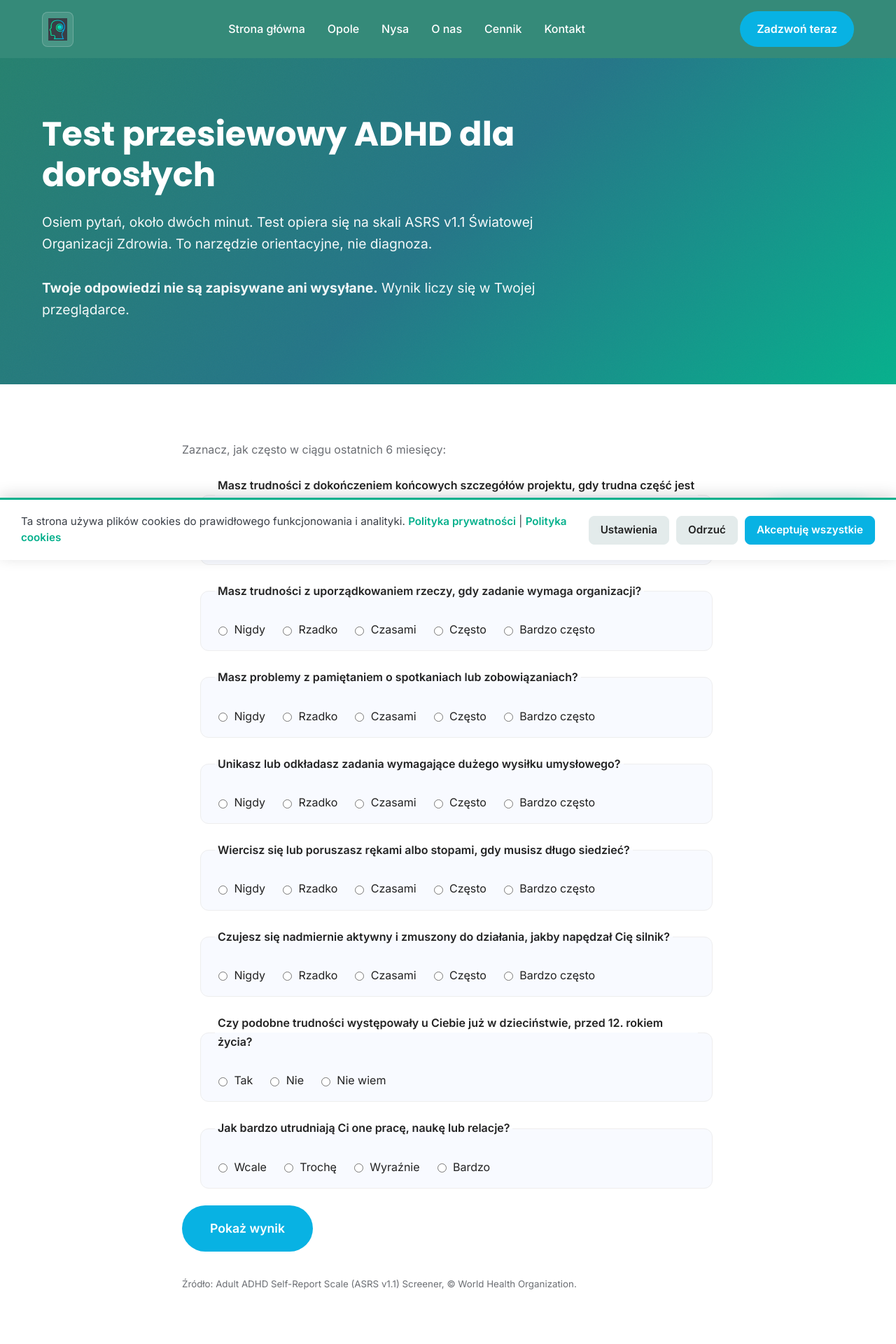
After one commit to MonkeyBooze/Psycholog-website, a Django app: page /test-adhd/ in a window 1280 px wide. The commit adds this page. Shown: the top 1920 px of the page at 70% size. Run offline with Django 5.2, Linux system fonts and the light colour scheme; data that the repository does not hold is empty.

Commit message:
Add an ADHD screening test that scores in the browser
Six ASRS v1.1 part A questions plus two context questions, scored with the 4 of 6 rule. Answers never leave the page: no form action, no request, no analytics event. The result always says it is not a diagnosis and offers a call. A test keeps the page from shipping until the wording is taken from the official Polish ASRS.

```diff
--- a/app/context_processors.py
+++ b/app/context_processors.py
@@ -26,6 +26,7 @@ def _breadcrumb(path):
     names.update({loc['path']: f"Psycholog {loc['city']}" for loc in site_data.LOCATIONS})
     names.update({
         '/cennik/': 'Cennik',
+        '/test-adhd/': 'Test ADHD',
         '/o-nas/': 'Zespół',
         '/kontakt/': 'Kontakt',
         '/blog/': 'Blog',
--- a/app/site_data.py
+++ b/app/site_data.py
@@ -966,3 +966,57 @@ CHILD_PROTECTION_SHORT = [
         "Telefon alarmowy: 112.",
     ),
 ]
+
+
+# Test przesiewowy ADHD (ASRS v1.1, część A). Liczony wyłącznie w przeglądarce.
+# >>> PYTANIA DO PODMIANY na brzmienie z polskiej wersji ASRS v1.1 (PDF właściciela) <<<
+# `provisional` blokuje publikację testem, dopóki brzmienie nie jest przepisane ze źródła.
+ADHD_TEST = {
+    "provisional": True,
+    "instruction": "Zaznacz, jak często w ciągu ostatnich 6 miesięcy:",
+    "scale": ["Nigdy", "Rzadko", "Czasami", "Często", "Bardzo często"],
+    # (treść, próg): pytanie jest „zaznaczone”, gdy odpowiedź ma wartość >= próg (0-4).
+    "questions": [
+        ("Masz trudności z dokończeniem końcowych szczegółów projektu, gdy trudna część jest już za Tobą?", 2),
+        ("Masz trudności z uporządkowaniem rzeczy, gdy zadanie wymaga organizacji?", 2),
+        ("Masz problemy z pamiętaniem o spotkaniach lub zobowiązaniach?", 2),
+        ("Unikasz lub odkładasz zadania wymagające dużego wysiłku umysłowego?", 3),
+        ("Wiercisz się lub poruszasz rękami albo stopami, gdy musisz długo siedzieć?", 3),
+        ("Czujesz się nadmiernie aktywny i zmuszony do działania, jakby napędzał Cię silnik?", 3),
+    ],
+    "threshold": 4,
+    "extra": [
+        ("Czy podobne trudności występowały u Ciebie już w dzieciństwie, przed 12. rokiem życia?",
+         ["Tak", "Nie", "Nie wiem"]),
+        ("Jak bardzo utrudniają Ci one pracę, naukę lub relacje?",
+         ["Wcale", "Trochę", "Wyraźnie", "Bardzo"]),
+    ],
+    "result_high": "Twoje odpowiedzi są zgodne z wzorcem, który warto skonsultować ze specjalistą.",
+    "result_low": "Twoje odpowiedzi nie wskazują na wyraźny wzorzec w teście przesiewowym.",
+}
+
+ADHD_TEST_FAQ = [
+    (
+        "Czym jest test przesiewowy ADHD?",
+        "To krótki kwestionariusz, który pomaga ocenić, czy warto skonsultować swoje trudności ze "
+        "specjalistą. Opiera się na skali ASRS v1.1 opracowanej dla Światowej Organizacji Zdrowia "
+        "i składa się z sześciu pytań o ostatnie pół roku.",
+    ),
+    (
+        "Czy wynik testu jest diagnozą?",
+        "Nie. Test przesiewowy nie stawia diagnozy i nie wyklucza ADHD. Około jedna trzecia osób "
+        "z ADHD uzyskuje w nim niski wynik, częściej kobiety i osoby, które latami maskowały "
+        "objawy. Rozpoznanie wymaga wywiadu klinicznego prowadzonego przez specjalistę.",
+    ),
+    (
+        "Czy moje odpowiedzi są gdzieś zapisywane?",
+        "Nie. Wynik liczy się w Twojej przeglądarce. Odpowiedzi nie są wysyłane na nasz serwer "
+        "ani do narzędzi analitycznych i znikają po zamknięciu strony.",
+    ),
+    (
+        "Co dalej, jeśli wynik wskazuje na ADHD?",
+        "Warto umówić konsultację diagnostyczną. U nas diagnoza ADHD u dorosłych to wywiad "
+        "kliniczny i badanie DIVA-5 zakończone pisemną opinią, w gabinecie w Opolu, w Nysie "
+        "albo częściowo online.",
+    ),
+]
--- a/app/sitemaps.py
+++ b/app/sitemaps.py
@@ -18,6 +18,7 @@ class StaticViewSitemap(Sitemap):
         'tus': 0.9,
         'logopedia': 0.9,
         'wsparcie_online': 0.8,
+        'test_adhd': 0.8,
         'pricing': 0.8,
         'about_us': 0.8,
         'contact': 0.8,
--- a/app/static/css/pages/services.css
+++ b/app/static/css/pages/services.css
@@ -199,3 +199,65 @@
   line-height: 1.6;
   margin: 0;
 }
+/* === Test przesiewowy ADHD === */
+.adhd-test, .adhd-test-result {
+  max-width: 760px;
+  margin: 0 auto;
+}
+
+.adhd-test-questions {
+  padding-left: 1.5rem;
+}
+
+.adhd-test-questions li {
+  margin-bottom: 1.5rem;
+}
+
+.adhd-test fieldset {
+  border: 1px solid var(--border-light);
+  border-radius: var(--radius-md);
+  padding: 1rem 1.25rem;
+  background: var(--bg-paper);
+}
+
+.adhd-test legend {
+  font-weight: 600;
+  padding: 0 0.25rem;
+}
+
+.adhd-test-scale {
+  display: flex;
+  flex-wrap: wrap;
+  gap: 0.5rem 1.25rem;
+  margin-top: 0.75rem;
+}
+
+.adhd-test-scale label {
+  display: inline-flex;
+  align-items: center;
+  gap: 0.4rem;
+  cursor: pointer;
+}
+
+.adhd-test-missing {
+  color: var(--color-primary-700);
+  font-weight: 600;
+}
+
+.adhd-test-actions {
+  display: flex;
+  flex-wrap: wrap;
+  gap: 0.75rem;
+  margin-top: 1.5rem;
+}
+
+.adhd-test-verdict {
+  font-size: var(--font-size-xl);
+  font-weight: 600;
+}
+
+.adhd-test-source {
+  max-width: 760px;
+  margin: 2rem auto 0;
+  color: var(--text-muted);
+}
--- a/app/static/js/site.js
+++ b/app/static/js/site.js
@@ -218,6 +218,59 @@
     });
   }
 
+  // ── Test przesiewowy ADHD ────────────────────────────────────────
+  // Wynik liczony wyłącznie tutaj. Nic nie idzie na serwer ani do Analytics.
+
+  function setupAdhdTest() {
+    var form = document.querySelector('[data-adhd-test]');
+    var dataEl = document.getElementById('adhd-test-data');
+    if (!form || !dataEl) return;
+    var test = JSON.parse(dataEl.textContent);
+    var result = document.querySelector('[data-adhd-result]');
+    var missing = form.querySelector('[data-adhd-missing]');
+
+    function answer(name) {
+      var checked = form.querySelector('input[name="' + name + '"]:checked');
+      return checked ? checked.value : null;
+    }
+
+    form.addEventListener('submit', function (event) {
+      event.preventDefault();
+      var marked = 0;
+      var unanswered = false;
+      test.questions.forEach(function (q, i) {
+        var value = answer('q' + i);
+        if (value === null) { unanswered = true; return; }
+        if (Number(value) >= q[1]) marked += 1;
+      });
+      var extras = test.extra.map(function (q, i) { return [q[0], answer('x' + i)]; });
+      if (unanswered || extras.some(function (e) { return e[1] === null; })) {
+        missing.hidden = false;
+        return;
+      }
+      missing.hidden = true;
+      result.querySelector('[data-adhd-verdict]').textContent =
+        marked >= test.threshold ? test.result_high : test.result_low;
+      var list = result.querySelector('[data-adhd-extra]');
+      list.textContent = '';
+      extras.forEach(function (e) {
+        var li = document.createElement('li');
+        li.textContent = e[0] + ' ' + e[1];
+        list.appendChild(li);
+      });
+      form.hidden = true;
+      result.hidden = false;
+      result.focus();
+    });
+
+    result.querySelector('[data-adhd-reset]').addEventListener('click', function () {
+      form.reset();
+      result.hidden = true;
+      form.hidden = false;
+      form.scrollIntoView();
+    });
+  }
+
   // ── Kopiowanie odnośnika do artykułu ─────────────────────────────
 
   function setupCopyLink() {
@@ -257,6 +310,7 @@
     setupMobileMenu();
     setupBookingForm();
     setupFaq();
+    setupAdhdTest();
     setupCopyLink();
     setupSmoothScroll();
   }
--- /dev/null
+++ b/app/templates/test_adhd.html
@@ -0,0 +1,77 @@
+{% extends "base.html" %}
+{% load static %}
+
+{% block meta_title %}Test na ADHD u dorosłych online | Spektrum Umysłu{% endblock %}
+{% block meta_description %}Bezpłatny test przesiewowy ADHD dla dorosłych (ASRS). Wynik od razu, odpowiedzi nie są zapisywane. Diagnostyka ADHD w Opolu, Nysie i online.{% endblock %}
+
+{% block content %}
+<section class="service-hero section">
+  <div class="container">
+    <div class="service-hero-content">
+      <h1>Test przesiewowy ADHD dla dorosłych</h1>
+      <p class="service-description">Osiem pytań, około dwóch minut. Test opiera się na skali ASRS v1.1
+        Światowej Organizacji Zdrowia. To narzędzie orientacyjne, nie diagnoza.</p>
+      <p class="service-description"><strong>Twoje odpowiedzi nie są zapisywane ani wysyłane.</strong>
+        Wynik liczy się w Twojej przeglądarce.</p>
+    </div>
+  </div>
+</section>
+
+<section class="section">
+  <div class="container">
+    <form class="adhd-test" data-adhd-test novalidate>
+      <p class="adhd-test-instruction">{{ test.instruction }}</p>
+      <ol class="adhd-test-questions">
+        {% for question, threshold in test.questions %}
+        <li>
+          <fieldset>
+            <legend>{{ question }}</legend>
+            <div class="adhd-test-scale">
+              {% for label in test.scale %}
+              <label><input type="radio" name="q{{ forloop.parentloop.counter0 }}" value="{{ forloop.counter0 }}" required> {{ label }}</label>
+              {% endfor %}
+            </div>
+          </fieldset>
+        </li>
+        {% endfor %}
+        {% for question, options in test.extra %}
+        <li>
+          <fieldset>
+            <legend>{{ question }}</legend>
+            <div class="adhd-test-scale">
+              {% for label in options %}
+              <label><input type="radio" name="x{{ forloop.parentloop.counter0 }}" value="{{ label }}" required> {{ label }}</label>
+              {% endfor %}
+            </div>
+          </fieldset>
+        </li>
+        {% endfor %}
+      </ol>
+      <p class="adhd-test-missing" data-adhd-missing hidden>Odpowiedz na wszystkie pytania, żeby zobaczyć wynik.</p>
+      <button type="submit" class="btn btn-primary btn-large">Pokaż wynik</button>
+    </form>
+
+    <div class="adhd-test-result" data-adhd-result hidden tabindex="-1" aria-live="polite">
+      <h2>Twój wynik</h2>
+      <p class="adhd-test-verdict" data-adhd-verdict></p>
+      <p>Test przesiewowy nie jest diagnozą i nie wyklucza ADHD. Część osób z ADHD, częściej kobiety
+        i osoby, które latami maskowały trudności, uzyskuje w nim niski wynik. Rozpoznanie wymaga
+        wywiadu i diagnostyki prowadzonej przez specjalistę.</p>
+      <h3>Co warto omówić na konsultacji</h3>
+      <ul data-adhd-extra></ul>
+      <div class="adhd-test-actions">
+        <a href="tel:{{ PHONE_E164 }}" class="btn btn-primary btn-large">Umów wizytę: {{ PHONE_SHORT }}</a>
+        <a href="{% url 'diagnoza_adhd' %}" class="btn btn-secondary">Jak wygląda diagnoza ADHD</a>
+        <button type="button" class="btn btn-secondary" data-adhd-reset>Zrób test jeszcze raz</button>
+      </div>
+    </div>
+
+    {{ test|json_script:"adhd-test-data" }}
+    <p class="adhd-test-source"><small>Źródło: Adult ADHD Self-Report Scale (ASRS v1.1) Screener,
+      © World Health Organization.</small></p>
+  </div>
+</section>
+
+{% include 'partials/faq.html' with faq_heading="Pytania o test" %}
+
+{% endblock %}
--- a/app/urls.py
+++ b/app/urls.py
@@ -22,6 +22,7 @@ urlpatterns = [
     path('trening-umiejetnosci-spolecznych/', views.service_page, {'key': 'tus'}, name='tus'),
     path('terapia-indywidualna/', views.service_page, {'key': 'terapia_indywidualna'}, name='terapia_indywidualna'),
     path('logopedia/', views.service_page, {'key': 'logopedia'}, name='logopedia'),
+    path('test-adhd/', views.adhd_test, name='test_adhd'),
     path('blog/', views.blog, name='blog'),
     path('blog/kategoria/<slug:slug>/', views.blog_category, name='blog_category'),
     path('blog/<slug:slug>/', views.blog_post_detail, name='blog_post_detail'),
--- a/app/views.py
+++ b/app/views.py
@@ -144,6 +144,14 @@ def service_page(request, key):
         'faq': site_data.FAQ[key],
         'faq_schema': site_data.faq_schema(site_data.FAQ[key]),
         'service': site_data.SERVICES[SERVICE_KEY_TO_PRICE[key]],
+    })
+
+
+def adhd_test(request):
+    return render(request, 'test_adhd.html', {
+        'test': site_data.ADHD_TEST,
+        'faq': site_data.ADHD_TEST_FAQ,
+        'faq_schema': site_data.faq_schema(site_data.ADHD_TEST_FAQ),
     })
 
 
```
Also changed, not shown: app/tests.py (+39 -1 lines).
